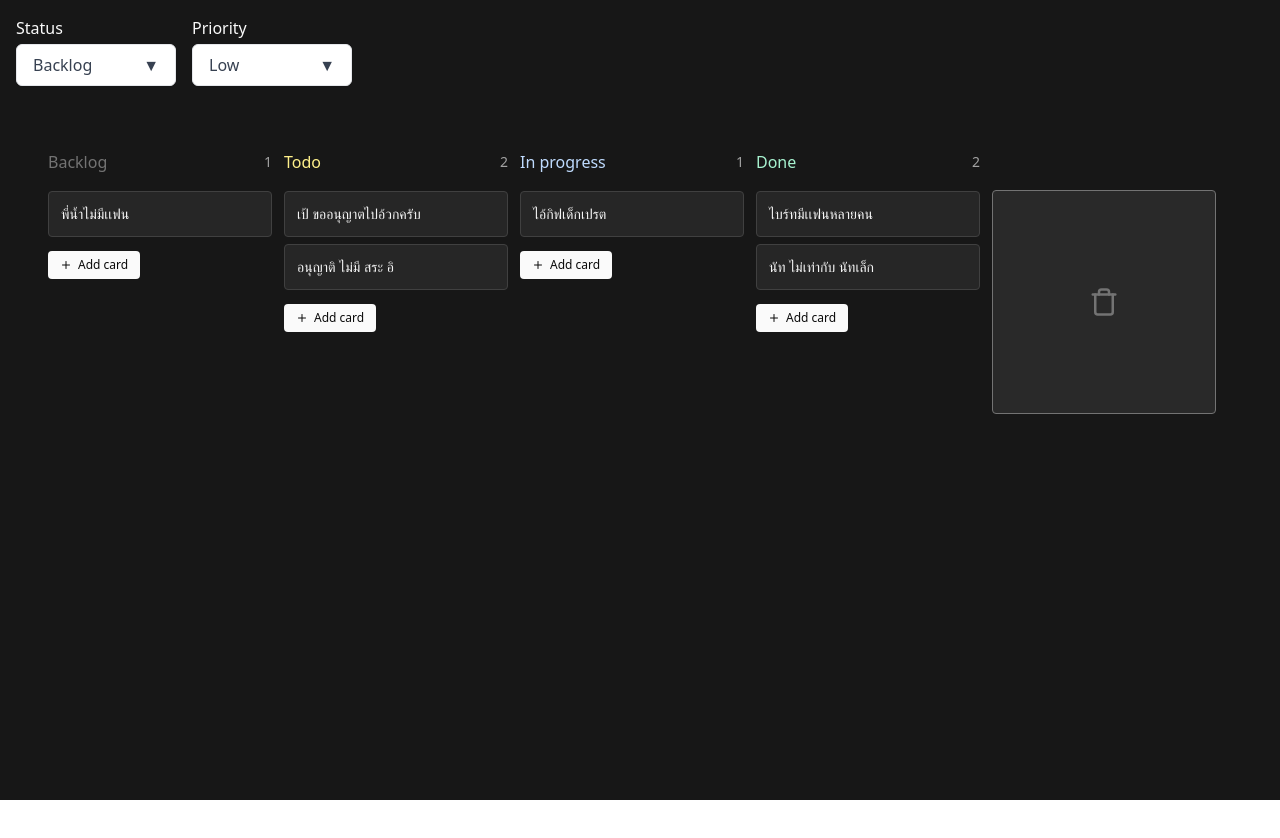
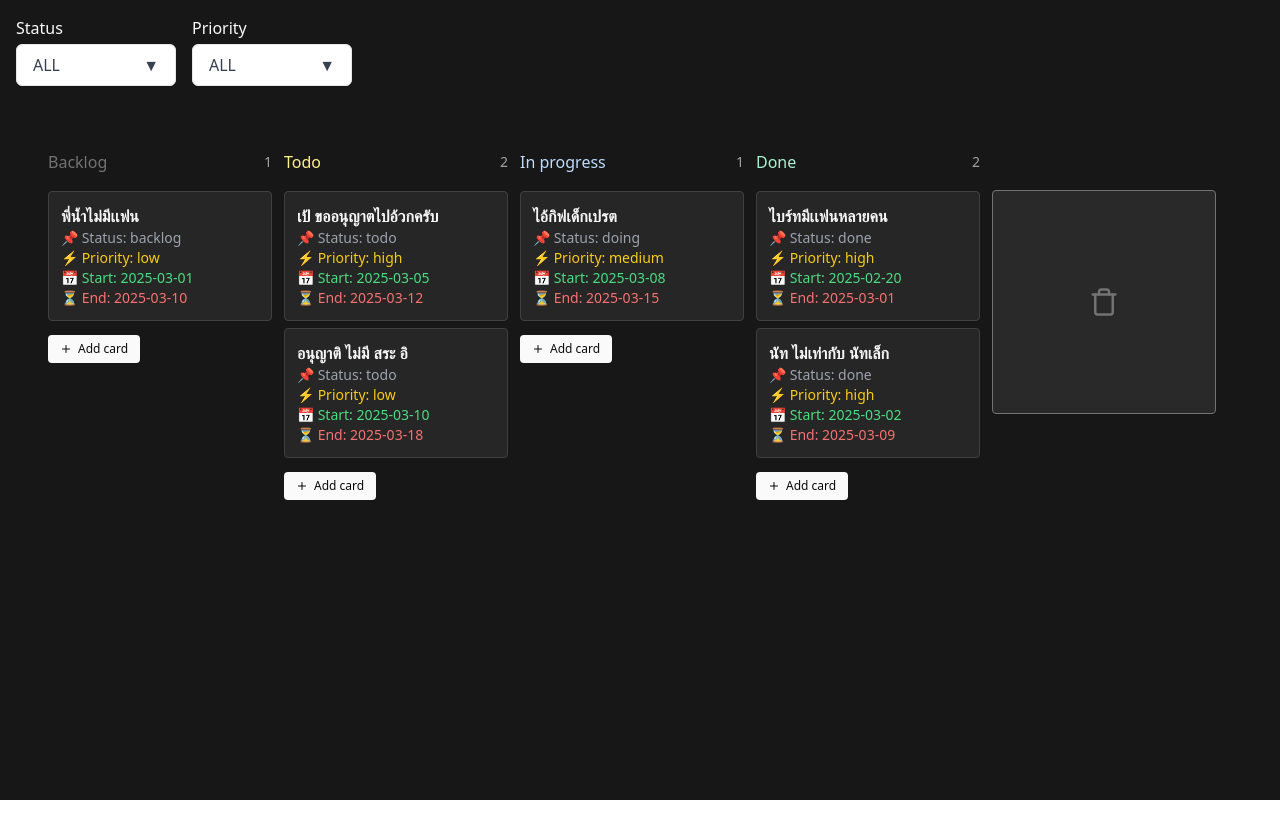
Before and after one commit to 6110490023/jira-demo, a React (Vite) app in the folder front-end/: page / in a window 1280 px wide. Shown: the top 838 px of the page. After the commit the page ends 800 px from the top, so only its background shows below. Built offline with nearby package versions, Linux system fonts and the light colour scheme; a web font is replaced by a local one.

Commit message:
[update]filter-fix-status-priority

```diff
--- a/front-end/src/components/Board.tsx
+++ b/front-end/src/components/Board.tsx
@@ -13,7 +13,7 @@ const Board: React.FC<BoadProps> = ( { cards, setCards }) => {
 
   },[cards])
   return (
-    <div className="flex h-full w-full gap-3 overflow-scroll p-12">
+    <div className="flex w-full gap-3  p-12">
       <Column title="Backlog" status={STATUS_CARD.BACKLOG} headingColor="text-neutral-500" cards={cards} setCards={setCards} />
       <Column title="Todo" status={STATUS_CARD.TODO} headingColor="text-yellow-200" cards={cards} setCards={setCards} />
       <Column title="In progress" status={STATUS_CARD.IN_PROGRESS}  headingColor="text-blue-200" cards={cards} setCards={setCards} />
--- a/front-end/src/components/Card.tsx
+++ b/front-end/src/components/Card.tsx
@@ -19,7 +19,11 @@ const CardComponent: React.FC<CardProps> = ({ title, id, status,priority,startDa
       onDragStart={(e: any) => handleDragStart(e, { title, id, status,priority,startDate,endDate })}
       className="mt-[3px] cursor-grab rounded border border-neutral-700 bg-neutral-800 p-3 active:cursor-grabbing"
     >
-      <p className="text-sm text-neutral-100">{title}</p>
+      <p className="text-m text-neutral-100 font-bold">{title}</p>
+        <p className="text-sm text-gray-400">📌 Status: {status}</p>
+        <p className="text-sm text-yellow-400">⚡ Priority: {priority}</p>
+        <p className="text-sm text-green-400">📅 Start: {startDate}</p>
+        <p className="text-sm text-red-400">⏳ End: {endDate}</p>
     </motion.div>
 
     </>
--- a/front-end/src/components/Column.tsx
+++ b/front-end/src/components/Column.tsx
@@ -109,7 +109,7 @@ const Column: React.FC<ColumnProps> = ({ title, headingColor, cards, status, set
   const filteredCards = cards.filter((c) => c.status === status);
 
   return (
-    <div className="w-56 shrink-0">
+    <div className="w-56  shrink-0">
       <div className="mb-3 flex items-center justify-between">
         <h3 className={`font-medium ${headingColor}`}>{title}</h3>
         <span className="rounded text-sm text-neutral-400">{filteredCards.length}</span>
--- a/front-end/src/pages/Home.tsx
+++ b/front-end/src/pages/Home.tsx
@@ -3,6 +3,7 @@ import Board from "../components/Board";
 import { Card } from "../constant/types";
 import { STATUS_CARD, PRIORITY } from "../constant/typeCard";
 import DropdownCust from "../components/DropdownCust";
+import { label } from "framer-motion/client";
 
 const Home: React.FC = () => {
 
@@ -13,25 +14,26 @@ const Home: React.FC = () => {
 
 
   const statusOptions = [
+    {value: "", label:"ALL"},
     { value: STATUS_CARD.BACKLOG, label: "Backlog" },
     { value: STATUS_CARD.TODO, label: "To Do" },
     { value: STATUS_CARD.IN_PROGRESS, label: "In Progress" },
     { value: STATUS_CARD.DONE, label: "Done" },
   ];
   const priorityOptions = [
+    {value: "", label:"ALL"},
     { value: PRIORITY.LOW, label: "Low" },
     { value: PRIORITY.MEDIUM, label: "Medium" },
     { value: PRIORITY.HIGH, label: "High" },
   ];
   useEffect(()=>{
     const mockCards: Card[] = [
-      { id: '1', title: 'พี่น้ำไม่มีเเฟน', status: STATUS_CARD.BACKLOG, priority: 'Low', startDate: '2025-03-01', endDate: '2025-03-10' },
-      { id: '2', title: 'เป้ ขออนุญาตไปอ้วกครับ', status: STATUS_CARD.TODO, priority: 'High', startDate: '2025-03-05', endDate: '2025-03-12' },
-      { id: '3', title: 'ไอ้กิฟเด็กเปรต', status: STATUS_CARD.IN_PROGRESS, priority: 'Medium', startDate: '2025-03-08', endDate: '2025-03-15' },
-      { id: '4', title: 'ไบร์ทมีเเฟนหลายคน', status: STATUS_CARD.DONE, priority: 'High', startDate: '2025-02-20', endDate: '2025-03-01' },
-      { id: '5', title: 'อนุญาติ ไม่มี สระ อิ', status: STATUS_CARD.TODO, priority: 'Low', startDate: '2025-03-10', endDate: '2025-03-18' },
-      { id: '6', title: 'นัท ไม่เท่ากับ นัทเล็ก', status: STATUS_CARD.DONE, priority: 'Medium', startDate: '2025-03-02', endDate: '2025-03-09' },
-
+      { id: '1', title: 'พี่น้ำไม่มีเเฟน', status: STATUS_CARD.BACKLOG, priority: PRIORITY.LOW , startDate: '2025-03-01', endDate: '2025-03-10' },
+      { id: '2', title: 'เป้ ขออนุญาตไปอ้วกครับ', status: STATUS_CARD.TODO, priority: PRIORITY.HIGH, startDate: '2025-03-05', endDate: '2025-03-12' },
+      { id: '3', title: 'ไอ้กิฟเด็กเปรต', status: STATUS_CARD.IN_PROGRESS, priority: PRIORITY.MEDIUM, startDate: '2025-03-08', endDate: '2025-03-15' },
+      { id: '4', title: 'ไบร์ทมีเเฟนหลายคน', status: STATUS_CARD.DONE, priority: PRIORITY.HIGH, startDate: '2025-02-20', endDate: '2025-03-01' },
+      { id: '5', title: 'อนุญาติ ไม่มี สระ อิ', status: STATUS_CARD.TODO, priority: PRIORITY.LOW, startDate: '2025-03-10', endDate: '2025-03-18' },
+      { id: '6', title: 'นัท ไม่เท่ากับ นัทเล็ก', status: STATUS_CARD.DONE, priority: PRIORITY.HIGH, startDate: '2025-03-02', endDate: '2025-03-09' },
     ];
     setCards(mockCards)
     setFilterCards(mockCards)
@@ -39,12 +41,14 @@ const Home: React.FC = () => {
 
   useEffect(()=>{
     if ( filterStatus !=="" || filterPriority !== "") {
-      var tempFilter : Card[] =[]
+      var tempFilter = cards
       if (filterStatus !=="") {
+        console.log("filterStatus",filterStatus);
         tempFilter =  cards.filter((c)=> (c.status === filterStatus) )
       }
       if (filterPriority !=="") {
-        tempFilter =  cards.filter((c)=> (c.priority === filterPriority) )
+        console.log("filterPriority",filterPriority);
+        tempFilter =  tempFilter.filter((c)=> (c.priority === filterPriority) )
       }
       setFilterCards(tempFilter);
     }
```
